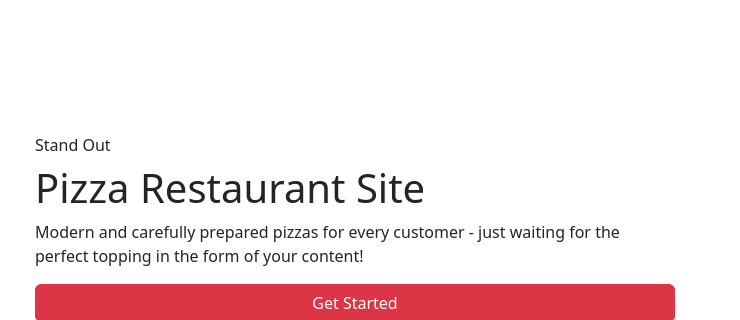
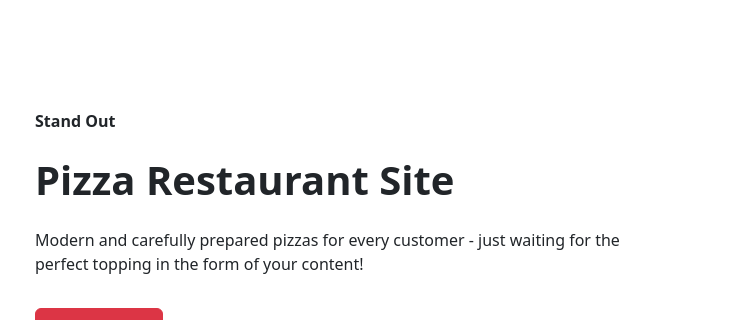
Before and after one commit to Vurnex/restaurant-page, a website built with webpack: page dist/index.html in a window 1280 px wide. Shown: the part 147-467 px from the top of the page, 0-740 px from the left. Built offline with nearby package versions, Linux system fonts and the light colour scheme.

Commit message:
Adjust styles

```diff
--- a/dist/style.css
+++ b/dist/style.css
@@ -7,9 +7,17 @@
 .intro-left, .about-left, .booking-right {
   display: flex;
   flex-direction: column;
+  gap: 1em;
   width: 50%;
   justify-content: center;
 }
+.intro-left h1, .intro-left h2, .intro-left h3, .intro-left h6, .about-left h1, .about-left h2, .about-left h3, .about-left h6, .booking-right h1, .booking-right h2, .booking-right h3, .booking-right h6 {
+  font-weight: bold;
+}
+.intro-left button, .about-left button, .booking-right button {
+  width: 20%;
+}
+
 .intro-right, .about-right, .booking-left {
   display: flex;
   align-items: center;
@@ -25,10 +33,14 @@
   display: flex;
   justify-content: space-between;
   align-items: center;
+  color: white;
   padding: 3em;
   border-radius: 1em;
   background: orangered;
   width: 90%;
+}
+.cta-cont .cta-left h2 {
+  font-weight: bold;
 }
 
 footer {
--- a/dist/style.scss
+++ b/dist/style.scss
@@ -9,11 +9,19 @@
 
     display: flex;
     flex-direction: column;
+    gap: 1em;
     width: 50%;
     justify-content: center;
 
-    h6 {
+    h1, h2, h3, h6 {
 
+        font-weight: bold;
+
+    }
+
+    button {
+
+        width: 20%;
     }
 }
 
@@ -36,10 +44,16 @@
     display: flex;
     justify-content: space-between;
     align-items: center;
+    color: white;
     padding: 3em;
     border-radius: 1em;
     background: orangered;
     width: 90%;
+
+    .cta-left h2 {
+
+        font-weight: bold;
+    }
 
 }
 
```
Also changed, not shown: 1 other file.
